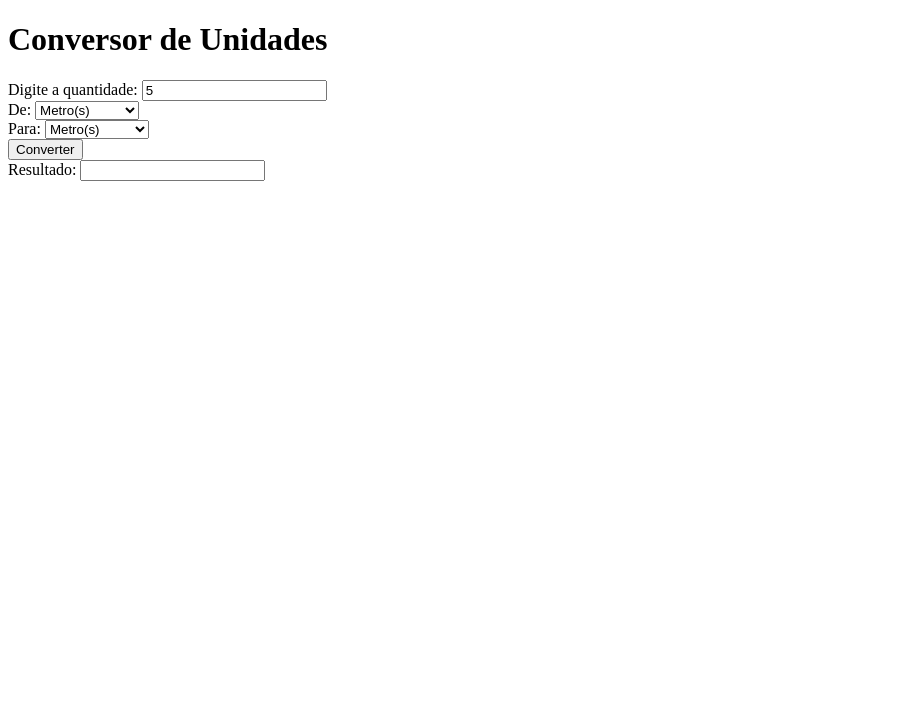
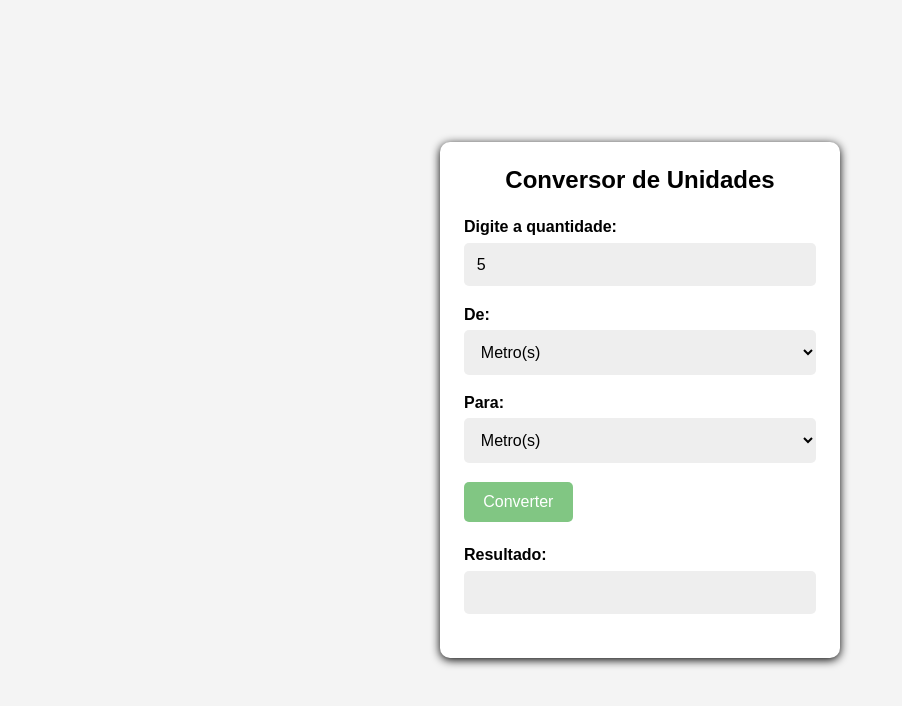
Before and after one commit to jailsonIFRN/curso-JS-20-Projetos, a plain HTML site: page 01_Conversor_Unidades/index.html in a window 1280 px wide. Both pictures are taken after typing "5" into the empty fields and a click on the button "Converter". Shown: the whole page, without its empty margins (0-902 px from the left). Drawn offline with Linux system fonts and the light colour scheme.

Commit message:
funcionalidade com JS

```diff
--- a/01_Conversor_Unidades/css/styles.css
+++ b/01_Conversor_Unidades/css/styles.css
@@ -0,0 +1,85 @@
+/* RESET BÁSICO NA PÁGINA */
+* {
+    box-sizing: border-box;
+    margin: 0;
+    padding: 0;
+    font-family: Arial;
+}
+/* página de fundo */
+body{
+    background-color: #f4f4f4;
+    display: flex;
+    align-items: center;
+    justify-content: center;
+    height: 100vh;
+}
+/* container pai */
+.container {
+    background-color: #fff;
+    border-radius: 10px;
+    box-shadow: 0 2px 10px rgba(0, 0, 0.2);
+    padding: 1.5rem;
+    width: 400px;
+
+}
+
+/* ajustar o texto: Conversor de Unidades  */
+h1{
+    font-size: 24px;
+    margin-bottom: 1.5rem;
+    text-align: center;
+
+}
+/* formulário - UNIDADES BASES DE MEDIDAS e
+UNIDADES CONVERTIDAS DE MEDIDAS*/
+.input-group,
+.output-group {
+    display: flex;
+    flex-direction: column;
+    margin-bottom: 1.2rem;
+
+}
+
+.input-group label,
+.output-group label{
+    margin-bottom: 0.4rem;
+    font-weight: bold;
+
+}
+
+select, input {
+    padding: 0.8rem;
+    border-radius: 5px;
+    border: none;
+    font-size: 1rem;
+    background-color: #eee;
+
+}
+
+button {
+    background-color: #4caf50;
+    border-radius: 5px;
+    border: none;
+    color: #fff;
+    cursor: pointer;
+    font-size: 1rem;
+    padding: 0.7rem 1.2rem;
+    opacity: .7;
+    transition: .4;
+
+}
+button:hover {
+    opacity: 1;
+
+}
+.output-group {
+    margin-top: 1.5rem;
+
+}
+#message {
+    font-size: 0.8rem;
+    color: #4caf50;
+    margin-top: 0.7rem;
+    text-align: center;
+
+}
--- a/01_Conversor_Unidades/index.html
+++ b/01_Conversor_Unidades/index.html
@@ -4,38 +4,46 @@
     <meta charset="UTF-8">
     <meta name="viewport" content="width=device-width, initial-scale=1.0">
     <title>Conversor de Unidades</title>
+    <link rel="stylesheet" href="css/styles.css">
+    <script src="js/scripts.js" defer></script>
 </head>
 <body>
 
     <div class="container"><!-- Container PAI -->
         <h1>Conversor de Unidades</h1>
-        <div class="input-group"> <!-- Container FILHOS-->
+        <div class="input-group">
             <label for="input">Digite a quantidade: </label>
-            <input type="number" id="inpuy" name="inpuy" placeholder="0" />
+            <input type="number" id="input" name="input" placeholder="0" />
 
         </div>
+        <!-- UNIDADES BASES DE MEDIDAS -->
         <div class="input-group">
             <label for="from">De: </label>
+        <!-- OPÇÕES PARA O USUÁRIO SELECIONAR -->
             <select name="from" id="from">
                 <option value="m">Metro(s)</option>
                 <option value="Km">Quilômetro(s)</option>
-            <option value="m">Centímetro(s)</option>
-            <option value="m">Milímetro(s)</option>
+                <option value="cm">Centímetro(s)</option>
+                <option value="mm">Milímetro(s)</option>
             </select>
         </div>
+        <!-- UNIDADES CONVERTIDAS DE MEDIDAS -->
         <div class="input-group">
             <label for="to">Para: </label>
-            <select name="from" id="to">
+            <select name="to" id="to">
                 <option value="m">Metro(s)</option>
                 <option value="Km">Quilômetro(s)</option>
-                <option value="m">Centímetro(s)</option>
-                <option value="m">Milímetro(s)</option>
+                <option value="cm">Centímetro(s)</option>
+                <option value="mm">Milímetro(s)</option>
             </select>
         </div>
+            <!-- BOTÃO DE CONVERSÃO -->
             <button id="convert-btn">Converter</button>
+            <!-- RESULTADO DA CONVERSÃO -->
             <div class="output-group">
                 <label for="output">Resultado:</label>
-                <input type="text" id="output" readonly />
+                <input type="text" id="output" readonly /> <!-- readnoly: não deixa
+                o usuário editar -->
             </div>
         <div id="message"></div>
 
--- a/01_Conversor_Unidades/js/scripts.js
+++ b/01_Conversor_Unidades/js/scripts.js
@@ -0,0 +1,67 @@
+// Selecionar os elementos ou incapsular todos os elementos
+const inputElement = document.querySelector("#input");
+const fromElement = document.querySelector("#from");
+const toElement = document.querySelector("#to");
+const outputElement = document.querySelector("#output"); // Corrigido para um ID
+const convertButton = document.querySelector("#convert-btn");
+const messageElement = document.querySelector("#message");
+
+// Função para converter as unidades
+function convert() {
+    const fromValue = fromElement.value;
+    const toValue = toElement.value;
+
+    // validação e Verificação se as unidades são iguais
+    if (fromValue === toValue) {
+        outputElement.textContent = inputElement.value; // Corrigido o uso de .textContent
+        messageElement.textContent = "";
+        return;
+    }
+    // converter a entrada para metros
+    let meters;
+    switch(fromValue) {
+        case "m":
+            meters = inputElement.value;
+            break;
+        case "Km":
+            meters = inputElement.value * 1000;
+            break;
+        case "cm":
+            meters = inputElement.value / 100;
+            break;
+        case "mm":
+            meters = inputElement.value / 1000;
+            break;
+    }
+
+    // Converter metros para unidade de saída
+    let result;
+    switch(toValue) {
+        case "m":
+            result = meters;
+            break;
+        case "Km":
+            result = meters / 1000;
+            break;
+        case "cm":
+            result = meters * 100;
+            break;
+        case "mm":
+            result = meters * 1000;
+            break;
+}
+// Exibir resultado no input
+outputElement.value = result;
+
+// Exibir resultado na mensagem
+const formLabel = fromElement.options[fromElement.selectedIndex].text
+const toLabel = toElement.options[toElement.selectedIndex].text
+
+const message = `${inputElement.value} ${formLabel} É IGUAL A: ${result} ${toLabel}`;
+messageElement.textContent = message;
+return;
+
+}
+
+// Adiciona o evento de clique ao botão
+convertButton.addEventListener("click", convert);
```
Lines whose indentation alone changed are shown as unchanged.
